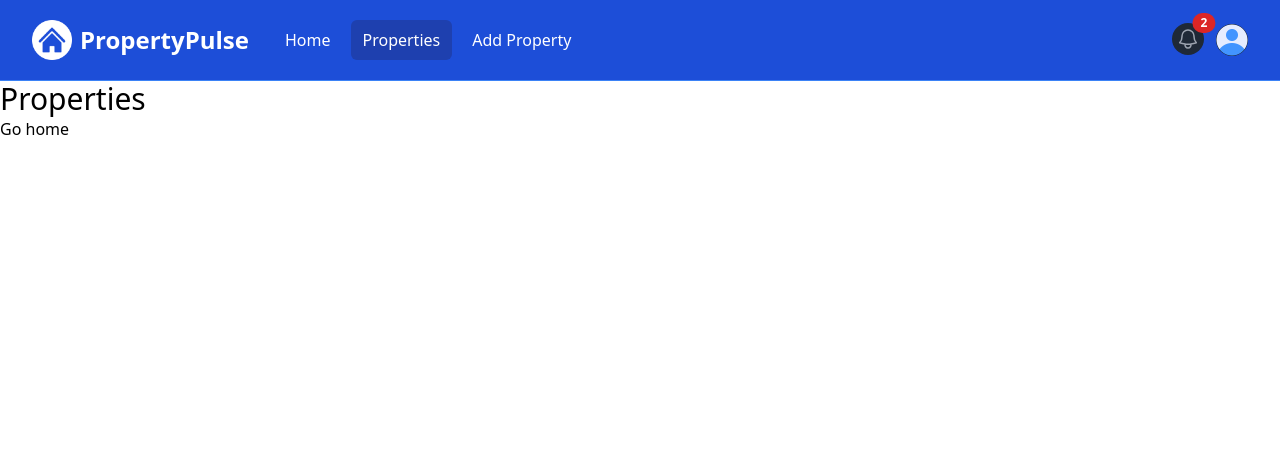
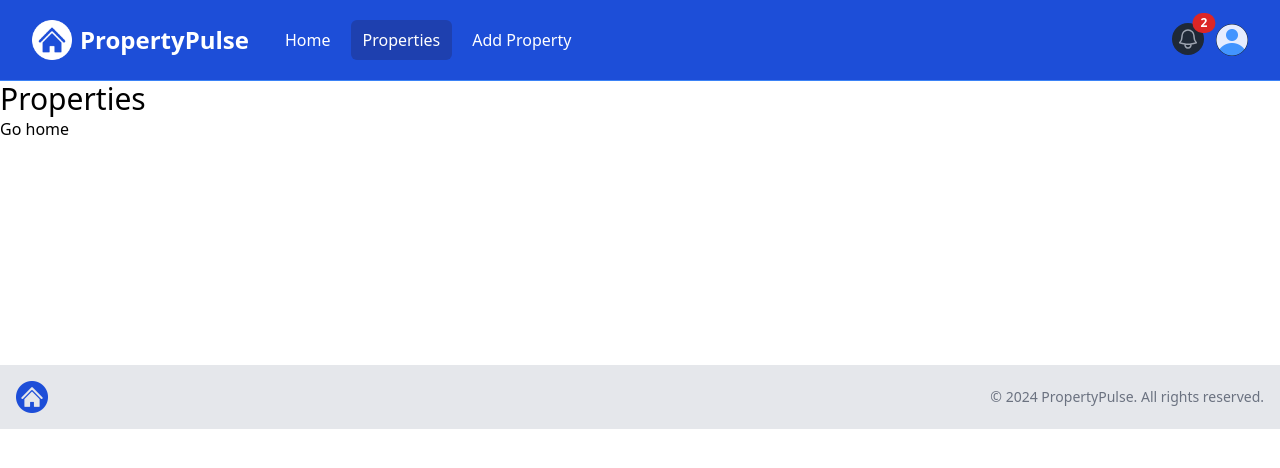
Before and after one commit to RomanDaru/property-pulse, a Next.js app: page /properties in a window 1280 px wide. Shown: the top 468 px of the page. Built offline with nearby package versions, Linux system fonts and the light colour scheme.

Commit message:
Footer component created, added to layout

```diff
--- a/app/layout.jsx
+++ b/app/layout.jsx
@@ -1,19 +1,21 @@
-import React from "react";
-import "@/assets/styles/globals.css";
-import Navbar from "@/components/Navbar";
+import React from 'react';
+import '@/assets/styles/globals.css';
+import Navbar from '@/components/Navbar';
+import Footer from '@/components/Footer';
 
 export const metadata = {
-  title: "PropertyPulse | Find the Perfect Rental",
-  description: "Find your dream rental property",
-  keywords: "rental, find rentals, find properties",
+  title: 'PropertyPulse | Find the Perfect Rental',
+  description: 'Find your dream rental property',
+  keywords: 'rental, find rentals, find properties',
 };
 
 const MainLayout = ({ children }) => {
   return (
-    <html lang="en">
+    <html lang='en'>
       <body>
         <Navbar />
         <main>{children}</main>
+        <Footer />
       </body>
     </html>
   );
--- /dev/null
+++ b/components/Footer.jsx
@@ -0,0 +1,23 @@
+import React from 'react';
+import Image from 'next/image';
+import logo from '@/assets/images/logo.png';
+
+const Footer = () => {
+  const currentYear = new Date().getFullYear();
+  return (
+    <footer className='bg-gray-200 py-4 mt-56'>
+      <div className='container mx-auto flex flex-col md:flex-row items-center justify-between px-4'>
+        <div className='mb-4 md:mb-0'>
+          <Image src={logo} alt='Logo' className='h-8 w-auto' />
+        </div>
+        <div>
+          <p className='text-sm text-gray-500 mt-2 md:mt-0'>
+            &copy; {currentYear} PropertyPulse. All rights reserved.
+          </p>
+        </div>
+      </div>
+    </footer>
+  );
+};
+
+export default Footer;
--- a/components/InfoBoxes.jsx
+++ b/components/InfoBoxes.jsx
@@ -13,10 +13,8 @@ const InfoBoxes = () => {
               backgroundColor: 'bg-black',
               link: '/properties',
             }}>
-            <p>
-              Find your dream rental property. Bookmark properties and contact
-              owners.
-            </p>
+            Find your dream rental property. Bookmark properties and contact
+            owners.
           </InfoBox>
           <InfoBox
             heading='For Property Owners'
@@ -26,10 +24,8 @@ const InfoBoxes = () => {
               backgroundColor: 'bg-blue-700',
               link: '/properties/add',
             }}>
-            <p>
-              List your properties and reach potential tenants. Rent as an
-              airbnb or long term.
-            </p>
+            List your properties and reach potential tenants. Rent as an airbnb
+            or long term.
           </InfoBox>
         </div>
       </div>
```
